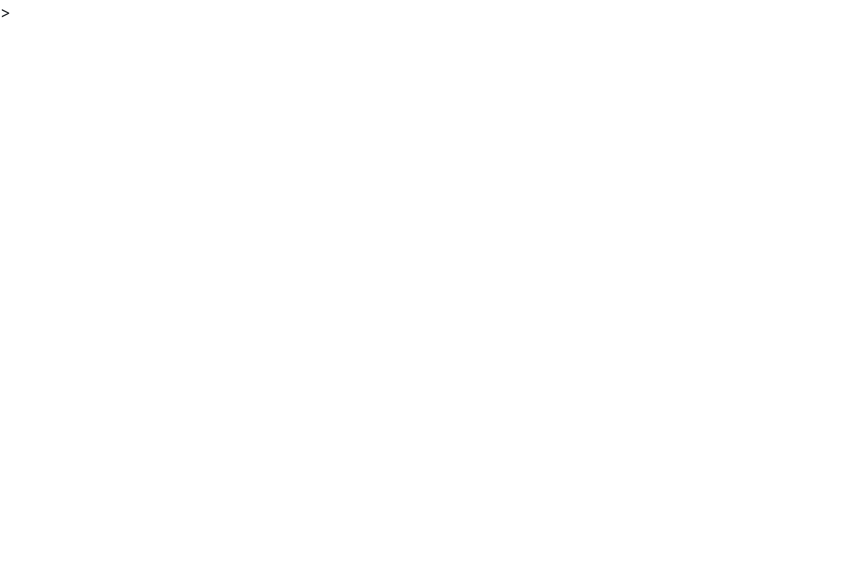
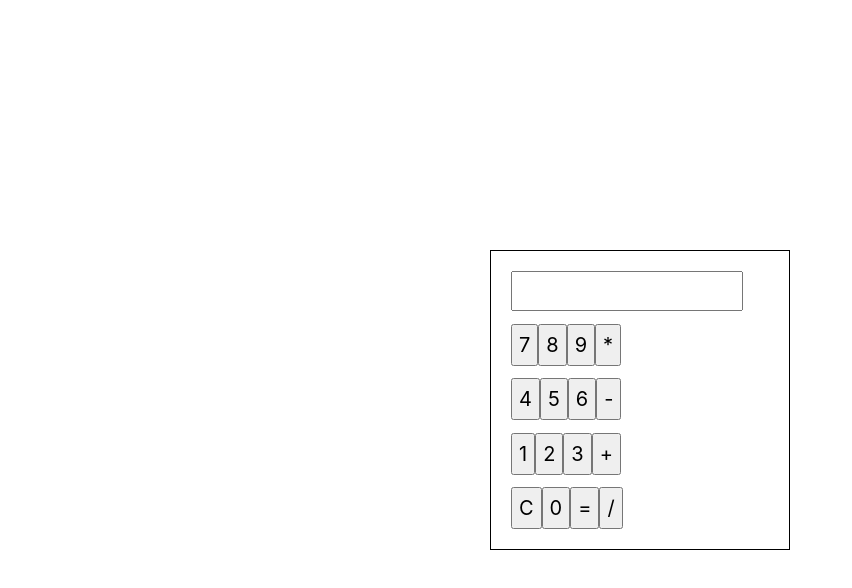
Before and after one commit to anazucchelli/calculadora, a plain HTML site: page index.html in a window 1280 px wide. Shown: the whole page, without its empty margins (0-852 px from the left). Drawn offline with nearby package versions, Linux system fonts and the light colour scheme.

Commit message:
tela crua

```diff
--- a/css/style.css
+++ b/css/style.css
@@ -0,0 +1,114 @@
+ .container {
+    height: 100vh;
+    width: 100%;
+    display: flex;
+    align-items: center;
+    justify-content: center;
+}
+
+#botoes {
+    margin-top: 5%;
+    display: flex;
+}
+
+.button {
+    font-size: 20px;
+    width: 75px;
+    height: 64px;
+}
+
+/* .columns {
+    display: flex;
+    width: 300px;
+} */
+.calculadoraCorpo {
+    border: 1px solid black;
+    width: 300px;
+    height: 300px;
+    padding: 20px;
+    display: flex;
+    flex-flow: column;
+}
+
+#tela {
+    height: 40px;
+    width: 90%;
+}
+/*
+.tela {
+    width: 95%;
+    background: #747272;
+    height: 50px;
+    border: 1px solid;
+    border-radius: 5px;
+    padding: 2%;
+}
+
+body {
+    padding: 0;
+    margin: 0;
+}
+
+.button {
+    width: 75px;
+    height: 64px;
+    font-size: 30px;
+    background: #aeadad;
+    color: #fff;
+    border: 1px solid #515151;
+    box-shadow: inset 1px 0px 1px 3px #c3c2c2;
+}
+
+.calculadoraCorpo {
+    width: 300px;
+    display: flex;
+    flex-flow: column;
+    height: 380px;
+    border: 1px solid black;
+    background: #5f5f5f;
+    border-radius: 21px;
+    padding: 20px;
+}
+
+.box {
+}
+
+#visor {
+    height: 28px;
+    background: #538d53;
+    font-size: 25px;
+    text-align: right;
+    font-family: 'Share Tech Mono', monospace;
+    padding: 10px;
+}
+
+.tela {
+    width: 95%;
+    background: #747272;
+    height: 50px;
+    border: 1px solid;
+    border-radius: 5px;
+    padding: 2%;
+}
+
+.columns {
+    display: flex;
+    width: 300px;
+}
+
+.column {
+}
+
+#CE {
+    background: #dc5757;
+    box-shadow: inset 1px 0px 1px 2px #de6b6b;
+    border: 1px solid #dc5757;
+}
+
+#cardeno {
+    width: 320px;
+    height: 390px;
+    background: white;
+    margin-left: 40px;
+    box-shadow: 10px 10px 10px #404040;
+} */
--- a/index.html
+++ b/index.html
@@ -9,18 +9,41 @@
     <title>Calculadora</title>
 </head>
 <body>
->
     <div class="container">
-        <div class="carcaca">
+        <div class="calculadoraCorpo">
             <div class="tela">
+                <input type="text" id="tela"/>
+            </div>
+            <div class="button" id="botoes">
+
+                <input type="button" value="7" />
+                <input type="button" value="8"/>
+                <input type="button" value="9"/>
+                <input type="button" value="*"/>
 
             </div>
-            <div class="botoes">
-
+            <div class="button" id="botoes">
+                <input type="button" value="4" />
+                <input type="button" value="5"/>
+                <input type="button" value="6"/>
+                <input type="button" value="-"/>
+            </div>
+            <div class="button" id="botoes">
+                <input type="button" value="1" />
+                <input type="button" value="2"/>
+                <input type="button" value="3"/>
+                <input type="button" value="+"/>
+            </div>
+            <div class="button" id="botoes">
+                <input type="button" value="C"/>
+                <input type="button" value="0" />
+                <input type="button" value="="/>
+                <input type="button" value="/"/>
             </div>
         </div>
     </div>
-</table>
+
+
     <script src="https://code.jquery.com/jquery-3.4.1.slim.min.js" integrity="sha384-J6qa4849blE2+poT4WnyKhv5vZF5SrPo0iEjwBvKU7imGFAV0wwj1yYfoRSJoZ+n" crossorigin="anonymous"></script>
     <script src="https://cdn.jsdelivr.net/npm/popper.js@1.16.0/dist/umd/popper.min.js" integrity="sha384-Q6E9RHvbIyZFJoft+2mJbHaEWldlvI9IOYy5n3zV9zzTtmI3UksdQRVvoxMfooAo" crossorigin="anonymous"></script>
     <script src="https://stackpath.bootstrapcdn.com/bootstrap/4.4.1/js/bootstrap.min.js" integrity="sha384-wfSDF2E50Y2D1uUdj0O3uMBJnjuUD4Ih7YwaYd1iqfktj0Uod8GCExl3Og8ifwB6" crossorigin="anonymous"></script>
```
